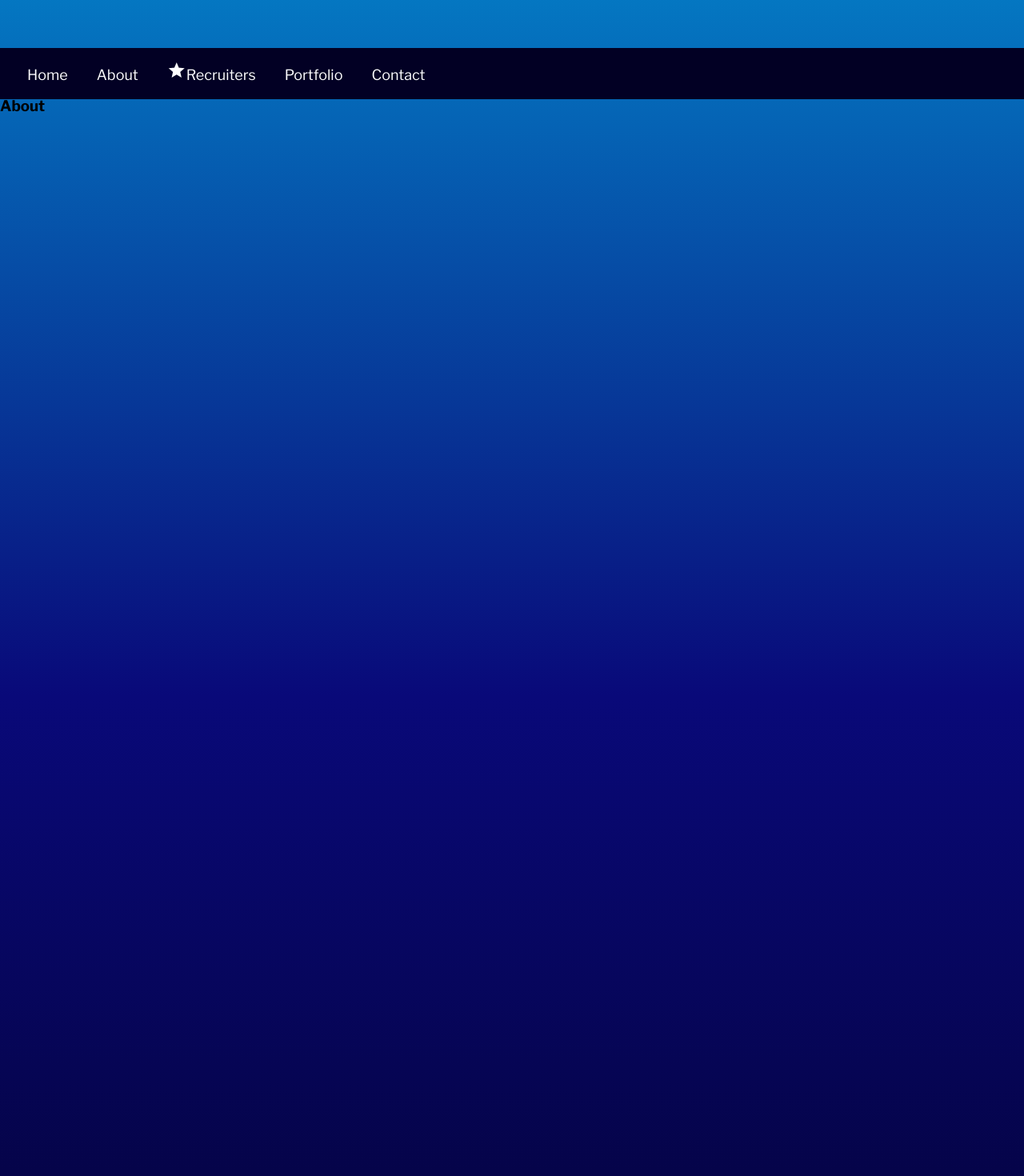
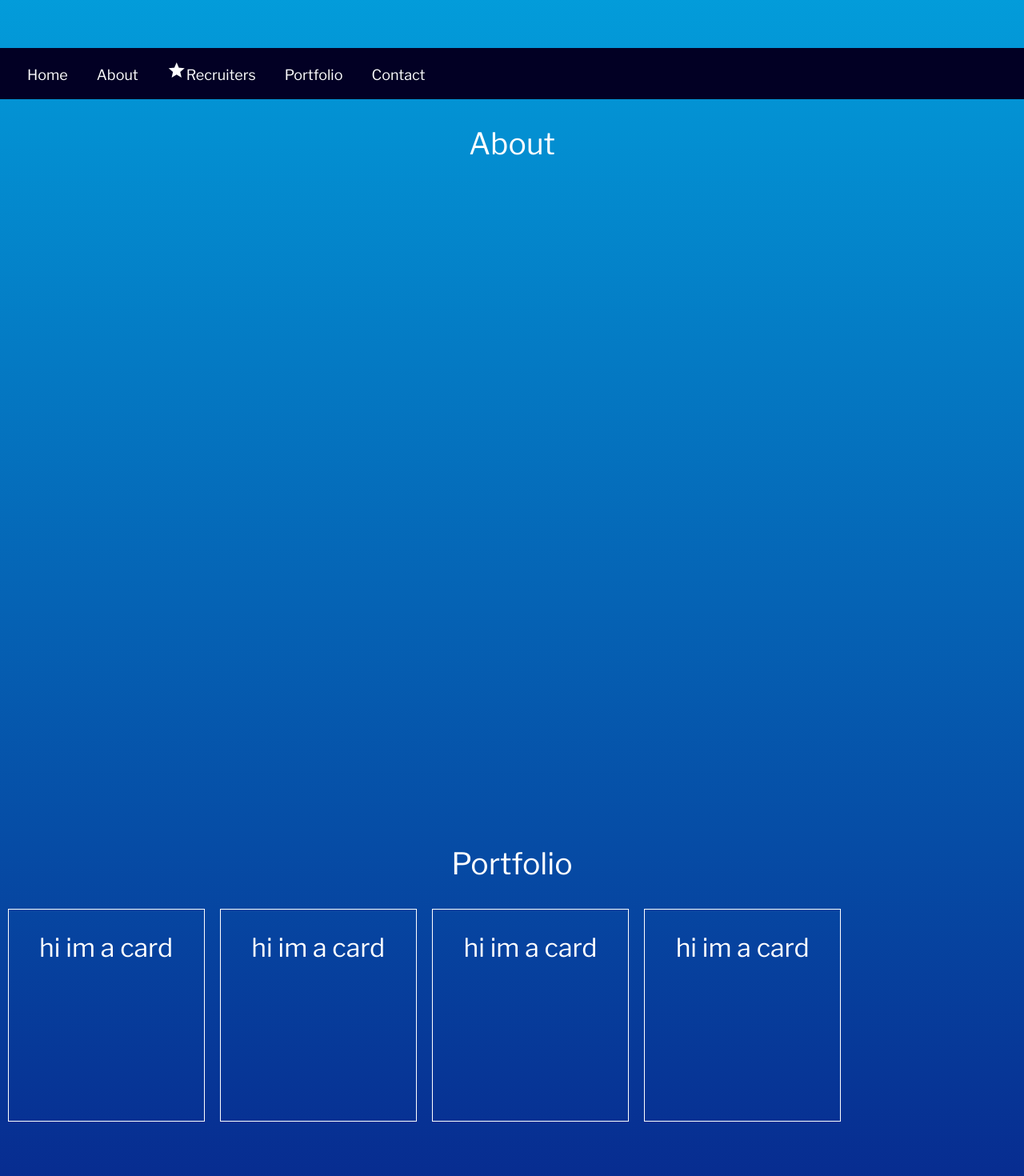
Before and after one commit to shapirodaniel/portfolio, a React (Create React App) app: page / in a window 1280 px wide. Shown: the part 740-2210 px from the top of the page at 80% size. Built offline with nearby package versions, Linux system fonts and the light colour scheme.

Commit message:
refactor: exports

```diff
--- a/src/index.css
+++ b/src/index.css
@@ -29,3 +29,8 @@ code {
 	font-family: source-code-pro, Menlo, Monaco, Consolas, 'Courier New',
 		monospace;
 }
+
+h3 {
+	padding: 1em;
+	font-weight: 400;
+}
--- a/src/main/About.css
+++ b/src/main/About.css
@@ -0,0 +1,7 @@
+.aboutContainer {
+	height: 900px;
+	width: 100%;
+	font-size: 2em;
+	color: white;
+	text-align: center;
+}
--- a/src/main/About.js
+++ b/src/main/About.js
@@ -4,9 +4,7 @@ import './About.css';
 const About = () => {
 	return (
 		<section className='aboutContainer'>
-			<h3>
-				<span>About</span>
-			</h3>
+			<h3>About</h3>
 		</section>
 	);
 };
--- a/src/main/Main.js
+++ b/src/main/Main.js
@@ -1,14 +1,12 @@
 import React from 'react';
-import Nav from './Nav';
-import About from './About';
-import Stars from './Stars';
-import Contact from './Contact';
+import { Nav, About, Stars, Portfolio, Contact } from './';
 
 const Main = () => {
 	return (
 		<main>
 			<Nav />
 			<About />
+			<Portfolio />
 			<Stars>
 				<Contact />
 			</Stars>
--- a/src/main/Portfolio.css
+++ b/src/main/Portfolio.css
@@ -6,15 +6,6 @@
 	text-align: center;
 }
 
-.portfolioContainer h3 {
-	padding: 1em;
-	font-weight: 400;
-}
-
-.portfolioContainer h3 span {
-	border-bottom: 2px solid white;
-}
-
 .portfolioCards {
 	display: flex;
 	width: 100vw;
--- a/src/main/Portfolio.js
+++ b/src/main/Portfolio.js
@@ -36,9 +36,7 @@ const cards = [
 const Portfolio = () => {
 	return (
 		<section className='portfolioContainer'>
-			<h3>
-				<span>Portfolio</span>
-			</h3>
+			<h3>Portfolio</h3>
 			<div className='portfolioCards'>
 				{cards.map(card => (
 					<PortfolioCard key={card.id} card={card} />
--- a/src/main/index.js
+++ b/src/main/index.js
@@ -1,4 +1,6 @@
+export { default as Main } from './Main';
+export { default as Nav } from './Nav';
 export { default as About } from './About';
 export { default as Portfolio } from './Portfolio';
+export { default as Stars } from './Stars';
 export { default as Contact } from './Contact';
-export { default as Main } from './Main';
```
